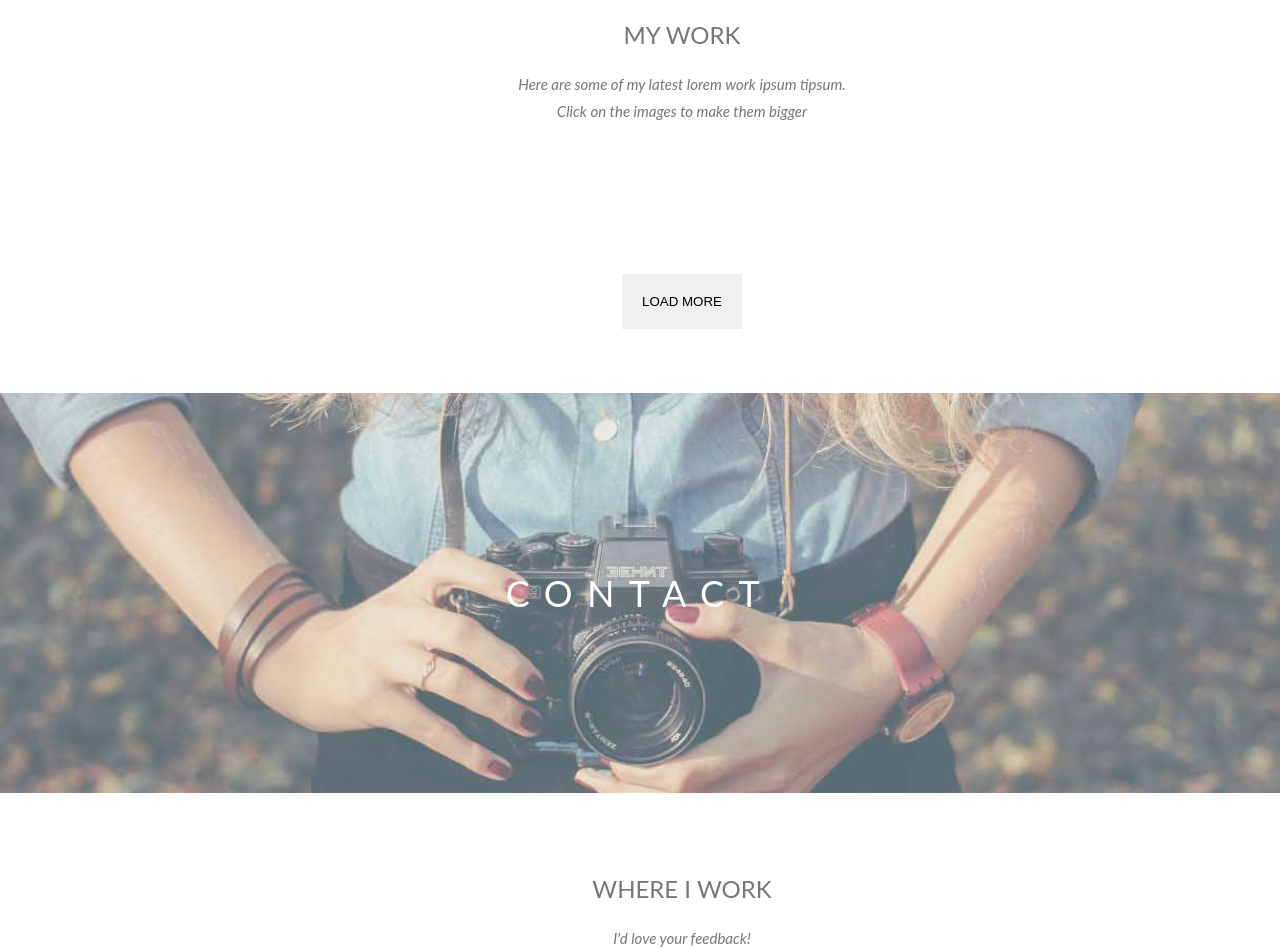
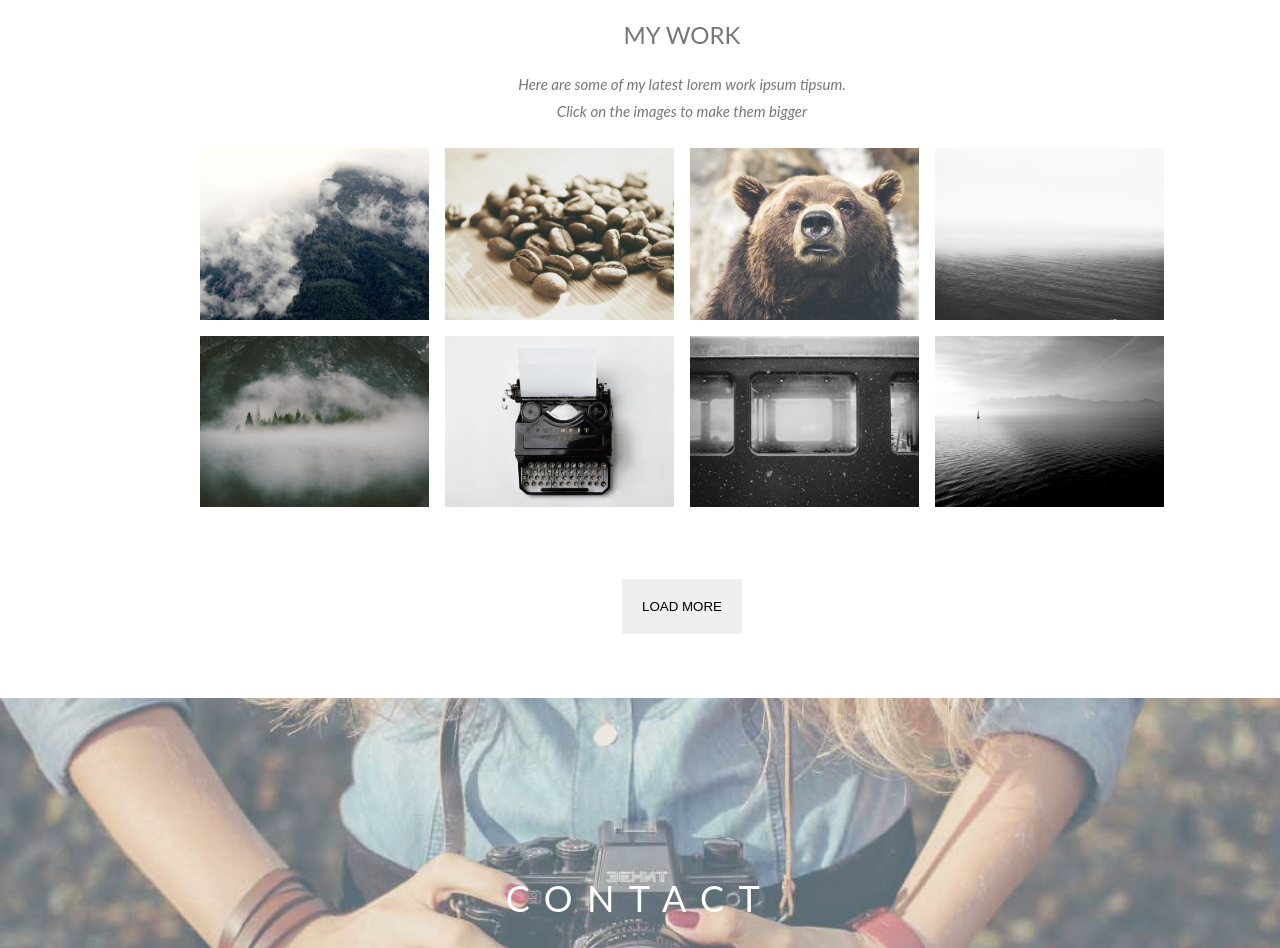
Before and after one commit to sulaimaan26/portfolio, a plain HTML site: page index.html in a window 1280 px wide. Shown: the part 2257-3205 px from the top of the page. Drawn offline with Linux system fonts and the light colour scheme; the site is published under a folder, as on GitHub Pages, so addresses that start at the root find nothing; a script that the page names is missing.

Commit message:
Add files via upload

```diff
--- a/index.html
+++ b/index.html
@@ -93,30 +93,30 @@
                 Click on the images to make them bigger</em></p>
             <div class="row-1 row">
                 <div class="img-section">
-                    <img style="width: 100%;" src="/assets/image/p1.jpg" alt="">
+                    <img style="width: 100%;" src="./assets/image/p1.jpg" alt="">
                 </div>
                 <div class="img-section">
-                    <img style="width: 100%;" src="/assets/image/p2.jpg" alt="">
+                    <img style="width: 100%;" src="./assets/image/p2.jpg" alt="">
                 </div>
                 <div class="img-section">
-                    <img style="width: 100%;" src="/assets/image/p3.jpg" alt="">
+                    <img style="width: 100%;" src="./assets/image/p3.jpg" alt="">
                 </div>
                 <div class="img-section">
-                    <img style="width: 100%;" src="/assets/image/p4.jpg" alt="">
+                    <img style="width: 100%;" src="./assets/image/p4.jpg" alt="">
                 </div>
             </div>
             <div class="row-1 row">
                     <div class="img-section">
-                        <img style="width: 100%;" src="/assets/image/p5.jpg" alt="">
+                        <img style="width: 100%;" src="./assets/image/p5.jpg" alt="">
                     </div>
                     <div class="img-section">
-                        <img style="width: 100%;" src="/assets/image/p6.jpg" alt="">
+                        <img style="width: 100%;" src="./assets/image/p6.jpg" alt="">
                     </div>
                     <div class="img-section">
-                        <img style="width: 100%;" src="/assets/image/p7.jpg" alt="">
+                        <img style="width: 100%;" src="./assets/image/p7.jpg" alt="">
                     </div>
                     <div class="img-section">
-                        <img style="width: 100%;" src="/assets/image/p8.jpg" alt="">
+                        <img style="width: 100%;" src="./assets/image/p8.jpg" alt="">
                     </div>
             </div>
             <div class="padding-large">
```
